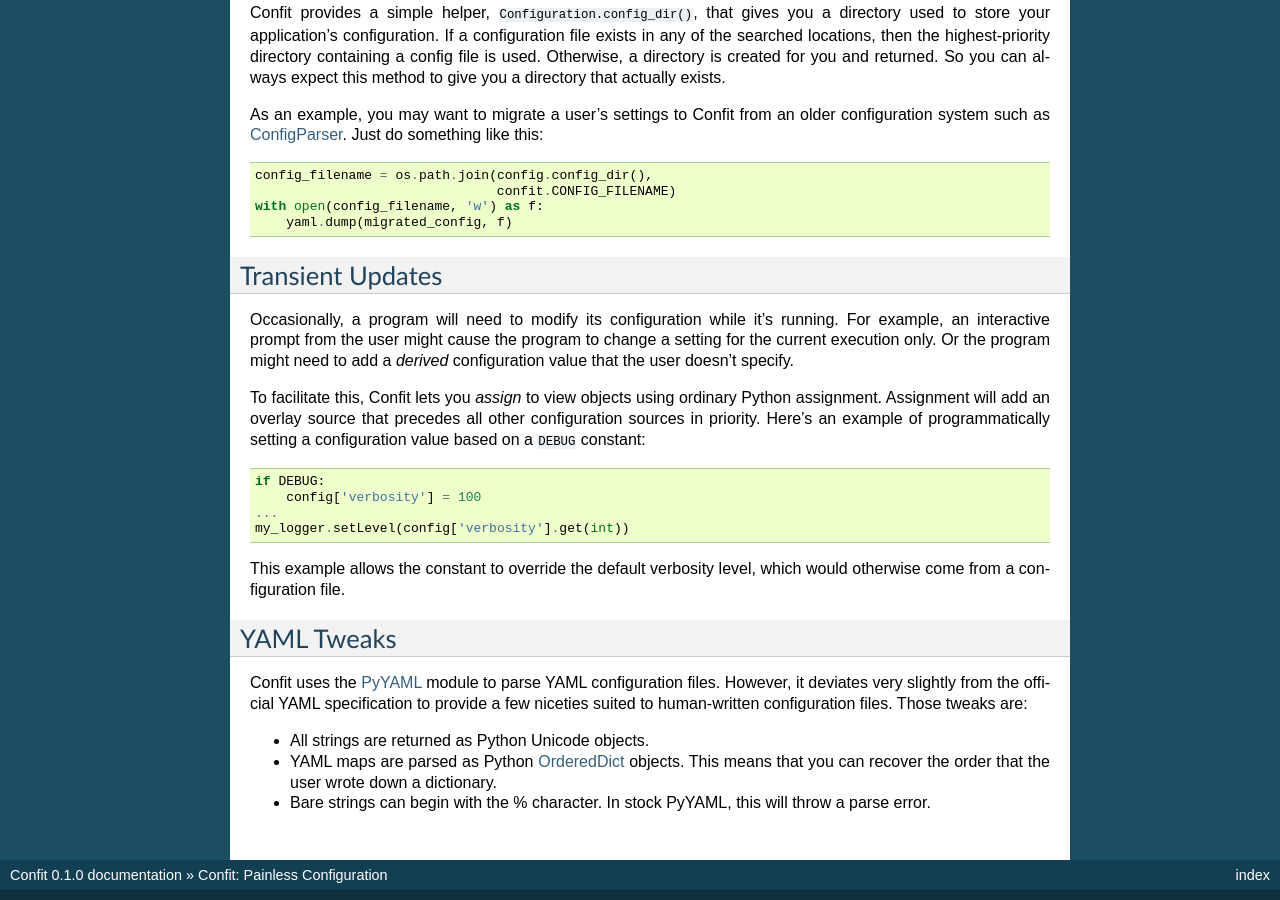
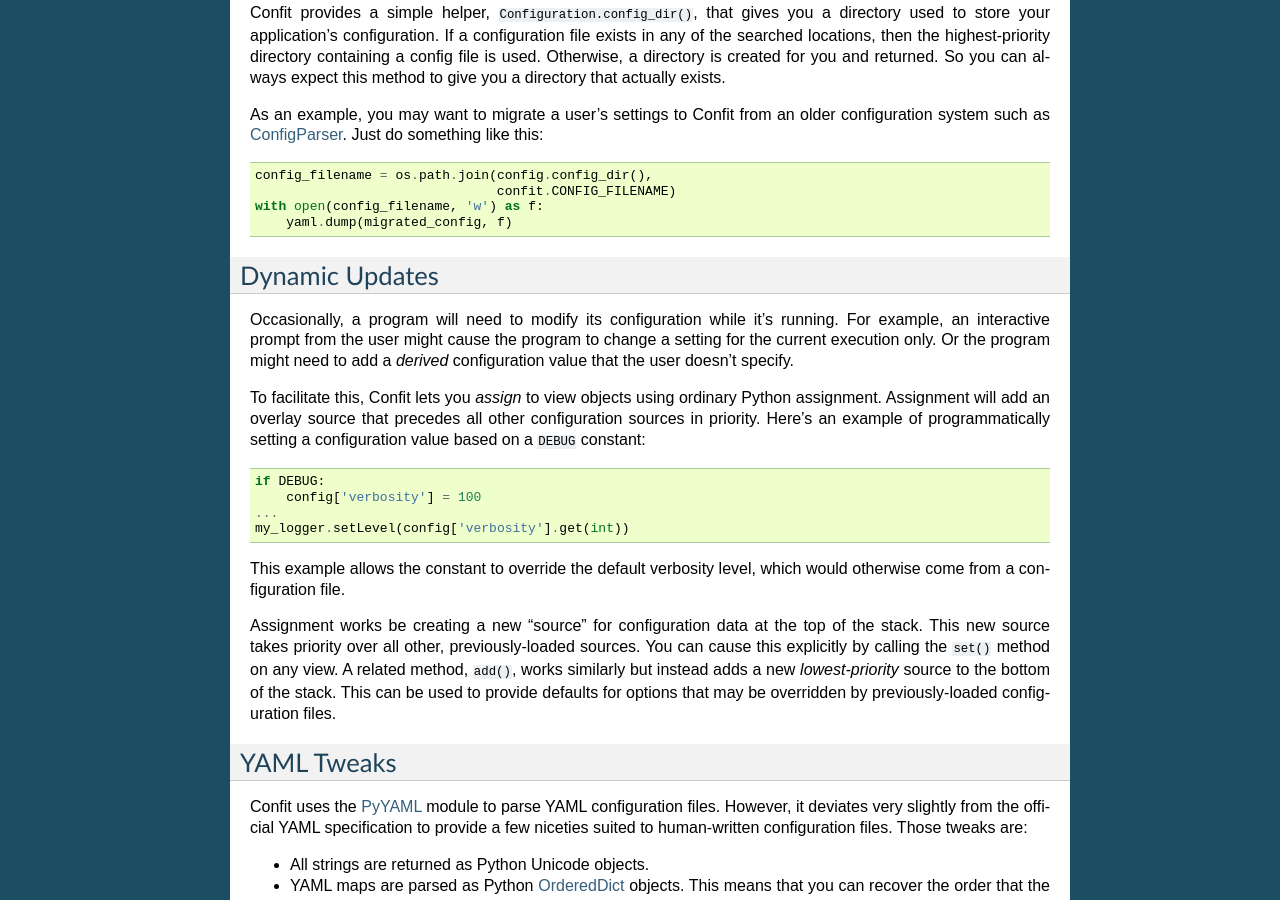
Before and after one commit to beetbox/confuse, a Sphinx documentation site: the page built from docs/index.rst, in a window 1280 px wide and 900 px high, scrolled down 2797 px. Built offline with Sphinx 7.4.7, drawn with Linux system fonts in a browser that asks for light colours; some of the changed text lies outside the part shown.

Commit message:
document ConfigView.add()

```diff
--- a/docs/index.rst
+++ b/docs/index.rst
@@ -210,8 +210,8 @@
 .. _ConfigParser: http://docs.python.org/library/configparser.html
 
 
-Transient Updates
------------------
+Dynamic Updates
+---------------
 
 Occasionally, a program will need to modify its configuration while it's
 running. For example, an interactive prompt from the user might cause
@@ -233,6 +233,14 @@
 This example allows the constant to override the default verbosity
 level, which would otherwise come from a configuration file.
 
+Assignment works be creating a new "source" for configuration data at
+the top of the stack. This new source takes priority over all other,
+previously-loaded sources. You can cause this explicitly by calling the
+``set()`` method on any view. A related method, ``add()``, works
+similarly but instead adds a new *lowest-priority* source to the bottom
+of the stack. This can be used to provide defaults for options that may
+be overridden by previously-loaded configuration files.
+
 
 YAML Tweaks
 -----------
```
